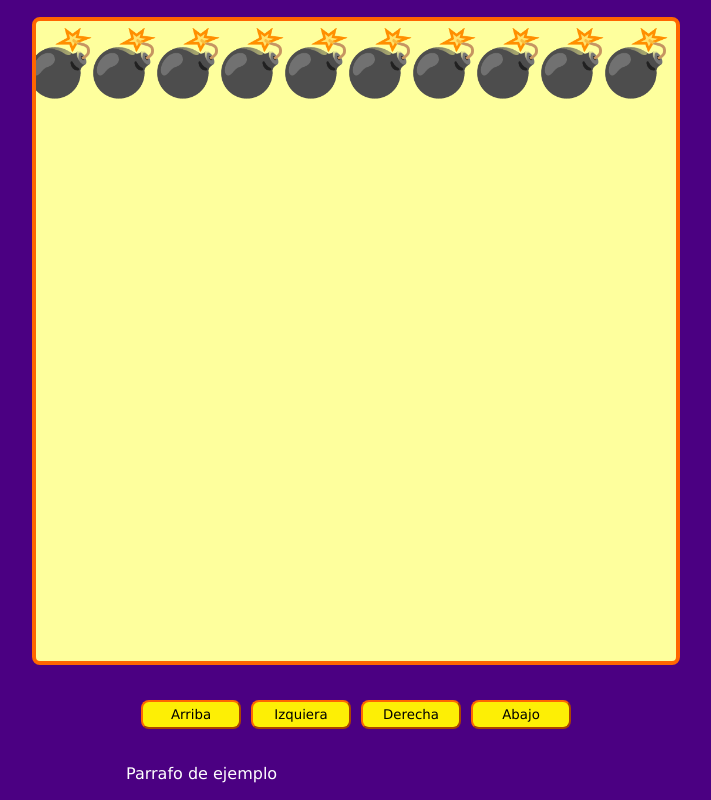
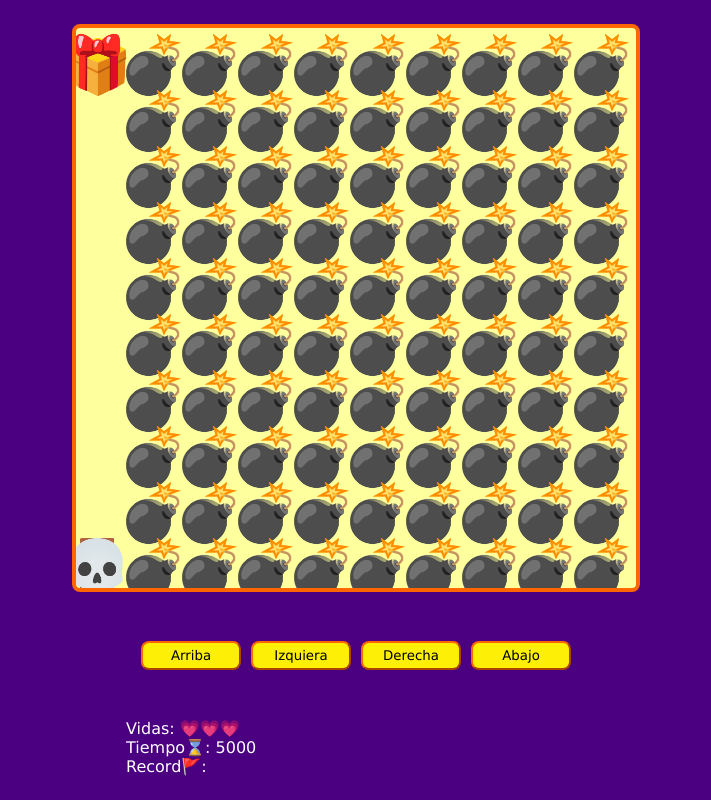
Before and after one commit to JEFFERSHON292523/TallerPracticoVideoJuego, a plain HTML site: page index.html in a window 1280 px wide. Shown: the whole page, without its empty margins (284-995 px from the left). Drawn offline with Linux system fonts and the light colour scheme.

Commit message:
juego completo

```diff
--- a/game.js
+++ b/game.js
@@ -1,42 +1,243 @@
 const canvas = document.querySelector('#game')
 const game = canvas.getContext('2d');
-
+const btnUp = document.querySelector('#up')
+const btnLeft = document.querySelector('#left')
+const btnRight = document.querySelector('#right')
+const btnDown = document.querySelector('#down')
+const spanLives = document.querySelector('#lives')
+const spanTiempo = document.querySelector('#time')
+const spanRecord = document.querySelector('#Record')
+const pResult = document.querySelector('#Result')
 
 let canvasSize;
 let elementSize;
+let level = 0;
+let lives = 3;
 
+let timePLayer;
+let timeStart;
+let timeInterval;
+
+
+const positionPlayer = {
+    x : undefined,
+    y : undefined,
+}
+
+const positionGift = {
+    x : undefined,
+    y : undefined,
+}
+
+let positionEnemy = []
 
 window.addEventListener('load',setCanvasSize);
 window.addEventListener('resize',setCanvasSize);
 
-
-function startGame(){
-
-
-    game.font = elementSize + 'px Verdana';
-    game.textAlign = 'end' ;
-
-
-    for (let i = 1 ; i <= 10; i++){
-
-        game.fillText(emojis['X'],elementSize*i,elementSize)
-
-    }
+function fixNumber(n){
+    return Number(n.toFixed(2))
 }
 
 function setCanvasSize(){
 
     if (window.innerHeight > window.innerWidth) {
-        canvasSize = window.innerWidth * 0.8
+        canvasSize = window.innerWidth * 0.7
     }else{
-        canvasSize = window.innerHeight * 0.8
+        canvasSize = window.innerHeight * 0.7
     }
+
+    canvasSize = Number(canvasSize.toFixed(0));
 
     canvas.setAttribute('width', canvasSize )
     canvas.setAttribute('height', canvasSize )
-
     elementSize = canvasSize /10;
-
+    positionPlayer.x=undefined;
+    positionPlayer.y=undefined;
     startGame();
 
 }
+
+function startGame(){
+
+    console.log(canvasSize,elementSize);
+    console.log(window.innerHeight,window.innerHeight);
+
+    game.font = elementSize + 'px Verdana';
+    game.textAlign = 'end' ;
+
+    const map = maps[level];
+
+    if(!map){
+       gameWin();
+       return;
+    }
+
+    if(!timeStart){
+        timeStart = Date.now();
+        timeInterval = setInterval(showTiempo,100);
+        showRecord();
+    }
+
+    const mapRows= map.trim().split('\n');
+    const mapRowsCol = mapRows.map(row => row.trim().split(''))
+
+    showLives();
+
+    positionEnemy = []
+    game.clearRect(0,0,canvasSize,canvasSize);
+
+    mapRowsCol.forEach((row , rowI) => {
+        row.forEach((col , colI) => {
+            const emoji = emojis[col]
+            const posX=elementSize*(colI+1);
+            const posY=elementSize*(rowI+1);
+
+                if(col == 'O'){
+                    if(!positionPlayer.x && !positionPlayer.y){
+                        positionPlayer.x = posX
+                        positionPlayer.y = posY
+                    }
+                }else if(col == 'I'){
+                    positionGift.x = posX
+                    positionGift.y = posY
+                }else if(col == 'X'){
+                    positionEnemy.push({
+                        x : posX,
+                        y : posY,
+                    })
+                }
+            game.fillText(emoji,posX,posY);
+        });
+    });
+            movePlayer()
+   // for (let row = 1 ; row <= 10; row++){
+     //for (let col= 1; col<=10; col++) {
+       // game.fillText(emojis[mapRowsCol[row-1][col-1]],elementSize*col,elementSize*row);
+     //}
+    //}
+}
+
+function levelWin(){
+    console.log('subiste de nivel');
+    level++;
+    startGame();
+}
+
+function levelFail(){
+    console.log('chocaste con una bombita ' + lives);
+    lives --;
+    if(lives <= 0){
+        level = 0;
+        lives = 3;
+        timeStart = undefined }
+    positionPlayer.x = undefined;
+    positionPlayer.y = undefined;
+    startGame();
+
+}
+
+function gameWin(){
+    clearInterval(timeInterval)
+    console.log('terminaste el juego');
+
+    const recordTime = localStorage.getItem('Record_Time');
+    const playerTime = Date.now() - timeStart;
+
+    if(recordTime){
+        if(playerTime < recordTime){
+            localStorage.setItem('Record_Time',playerTime)
+            pResult.innerHTML = ('NUEVO RECORD');
+        }else{pResult.innerHTML = ('SIGUE INTENTANDO');}
+    }else{
+        localStorage.setItem('Record_Time',playerTime)
+        pResult.innerHTML = ('PRIMERA VEZ JUGANDO, PURA SUERTE');
+    }
+}
+
+function movePlayer(){
+    const giftColisionX = positionGift.x.toFixed(3) == positionPlayer.x.toFixed(3);
+    const giftColisionY = positionGift.y.toFixed(3) == positionPlayer.y.toFixed(3);
+    const colisionan = giftColisionX && giftColisionY;
+
+    if(colisionan){
+        levelWin();
+    }
+
+    const colisionanConLaBombita = positionEnemy.find(enemy =>{
+        const enemyColisionX = enemy.x.toFixed(3) == positionPlayer.x.toFixed(3)
+        const enemyColisionY = enemy.y.toFixed(3) == positionPlayer.y.toFixed(3)
+
+        return enemyColisionX && enemyColisionY;
+        })
+
+    if(colisionanConLaBombita){
+        levelFail();
+    }
+
+
+    game.fillText(emojis['PLAYER'], positionPlayer.x , positionPlayer.y)
+}
+
+function showLives(){
+    const arrayLives = Array(lives).fill(emojis['HEART'])
+    console.log(arrayLives);
+
+    spanLives.innerHTML = "";
+    arrayLives.forEach(heart => spanLives.append(heart))
+
+}
+
+function showTiempo(){
+    spanTiempo.innerHTML = Date.now() - timeStart;
+}
+
+function showRecord(){
+    spanRecord.innerHTML = localStorage.getItem('Record_Time')
+}
+
+window.addEventListener('keydown',moveByKeys)
+btnUp.addEventListener('click',moveUp)
+btnLeft.addEventListener('click',moveLeft)
+btnRight.addEventListener('click',moveRight)
+btnDown.addEventListener('click',moveDown)
+
+function moveByKeys(event){
+    if(event.key == 'ArrowUp') moveUp();
+    else if(event.key == 'ArrowLeft') moveLeft();
+    else if(event.key == 'ArrowRight') moveRight();
+    else if(event.key == 'ArrowDown') moveDown();
+
+}
+
+function moveUp(){
+    console.log('me quiero mover hacia arriba');
+    if((positionPlayer.y - elementSize) < elementSize){
+        console.log('OUT');
+    }else{
+    positionPlayer.y -=elementSize ;
+    startGame()}
+}
+function moveLeft(){
+    console.log('me quiero mover hacia la izquierda');
+    if((positionPlayer.x - elementSize) < elementSize){
+        console.log('OUT');
+    }else{
+    positionPlayer.x -=elementSize
+    startGame()}
+}
+function moveRight(){
+    console.log('me quiero mover hacia a derecha');
+    if((positionPlayer.x + elementSize) > canvasSize  ){
+        console.log('OUT');
+    }else{
+    positionPlayer.x +=elementSize }
+    startGame()
+}
+function moveDown(){
+    console.log('me quiero mover hacia abajo');
+    if((positionPlayer.y + elementSize) > canvasSize  ){
+        console.log('OUT');
+    }else{
+    positionPlayer.y +=elementSize }
+    startGame()
+}
--- a/index.html
+++ b/index.html
@@ -19,7 +19,10 @@
         </div>
 
         <div class="messages">
-            <p>Parrafo de ejemplo</p>
+            <p>Vidas: <span id="lives"></span></p>
+            <p>Tiempo⌛: <span id="time"></span></p>
+            <p>Record🚩: <span id="Record"></span></p>
+            <p id="Result"></p>
         </div>
     </div>
 
--- a/maps.js
+++ b/maps.js
@@ -12,6 +12,7 @@ const emojis = {
     'BOMB_COLLISION': '🔥',
     'GAME_OVER': '👎',
     'WIN': '🏆',
+    'HEART': '💗'
   };
 
   const maps = [];
--- a/styles.css
+++ b/styles.css
@@ -59,7 +59,7 @@ p {
 
 @media (max-width: 440px) {
     button {
-        margin-top: 25px;
+        margin-top: 5px;
     }
 
     #up,
```
